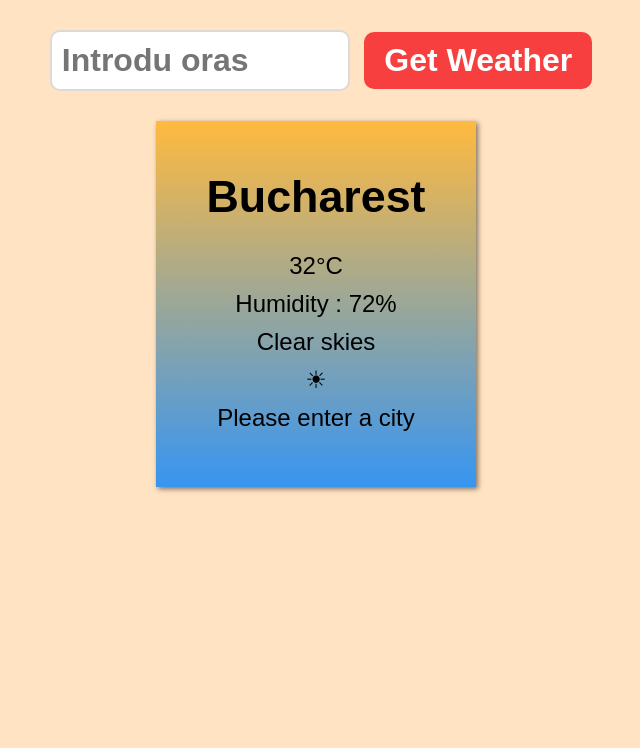
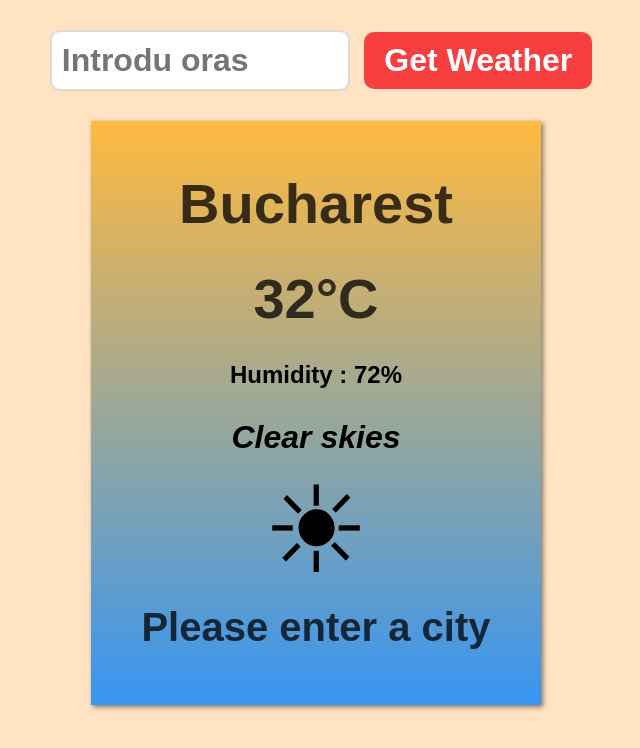
Before and after one commit to Adrian030304/WeatherApp, a plain HTML site: page index.html in a window 1280 px wide. Shown: the whole page, without its empty margins (324-964 px from the left). Drawn offline with Linux system fonts and the light colour scheme.

Commit message:
changed how the display classes elements look on the page before deleting the html

```diff
--- a/style.css
+++ b/style.css
@@ -56,7 +56,6 @@ button[type="submit"]:active{
 }
 
 h1{
-    font-size:2.8rem;
     margin-bottom: 25px;
 }
 
@@ -64,3 +63,32 @@ p{
     font-size: 1.5rem;
     margin: 5px 0;
 }
+
+.cityDisplay , .tempDisplay{
+    font-size: 3.5rem;
+    font-weight: bold;
+    color: hsla(0, 0%, 0%, 0.755);
+    margin-bottom: 25px;
+}
+
+.humidityDisplay {
+    font-weight: bold;
+    margin-bottom: 25px;
+}
+
+.descriptionDisplay{
+    font-style: italic;
+    font-weight: bold;
+    font-size: 2rem;
+}
+
+.weatherEmoji{
+    margin: 0;
+    font-size: 7.5rem;
+}
+
+.errorDisplay{
+    font-size: 2.5rem;
+    font-weight: bold;
+    color: rgba(0, 0, 0, 0.75);
+}
```
